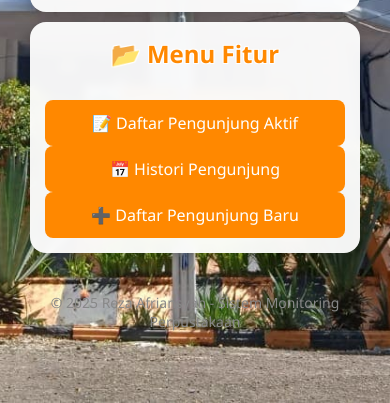
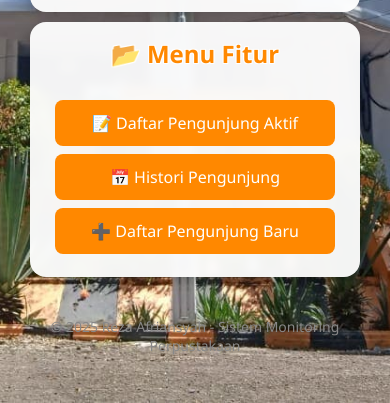
Before and after one commit to rezaafriansyahith/monitoring, a plain HTML site: page index.html in a window 390 px wide. Shown: the part 441-844 px from the top of the page. Drawn offline with Linux system fonts and the light colour scheme; no server answers.

Commit message:
style.css

```diff
--- a/style.css
+++ b/style.css
@@ -182,7 +182,12 @@ table tbody tr:hover {
 
   .button-group {
     flex-direction: column;
-    gap: 10px;
+    gap: 16px;  /* ditingkatkan dari 10px */
+    padding: 0 10px;
+  }
+
+  .button-group button {
+    margin-bottom: 8px;
   }
 
   table th,
```
